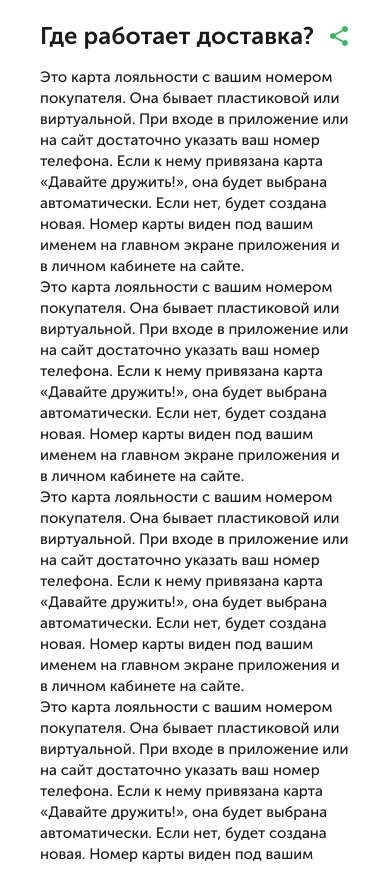
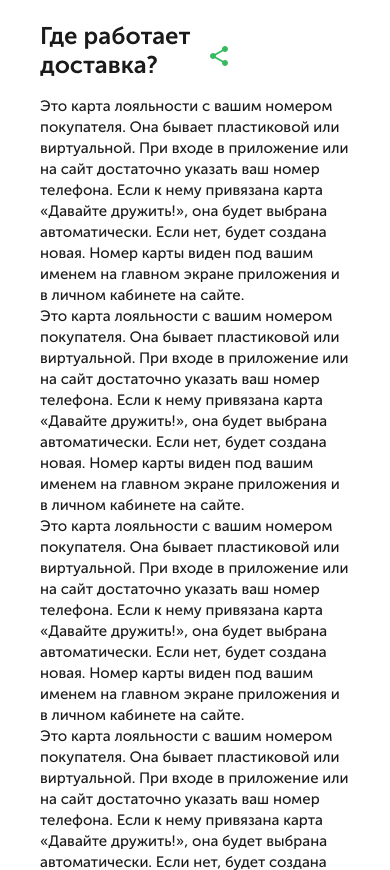
Before and after one commit to vinvlad1996/Vkusvill, a plain HTML site: page delivery.html in a window 390 px wide. Shown: the top 870 px of the page. Drawn offline with Linux system fonts and the light colour scheme; files whose address does not match are found by name.

Commit message:
Add files via upload

```diff
--- a/delivery.css
+++ b/delivery.css
@@ -104,6 +104,11 @@
         padding: 15px 40px;
         background-position: 15px center;
     }
+
+    .delivery__title {
+        max-width: 274px;
+        background-position: 170px 24px;
+    }
 }
 
 @media (max-width:362px) {
```
